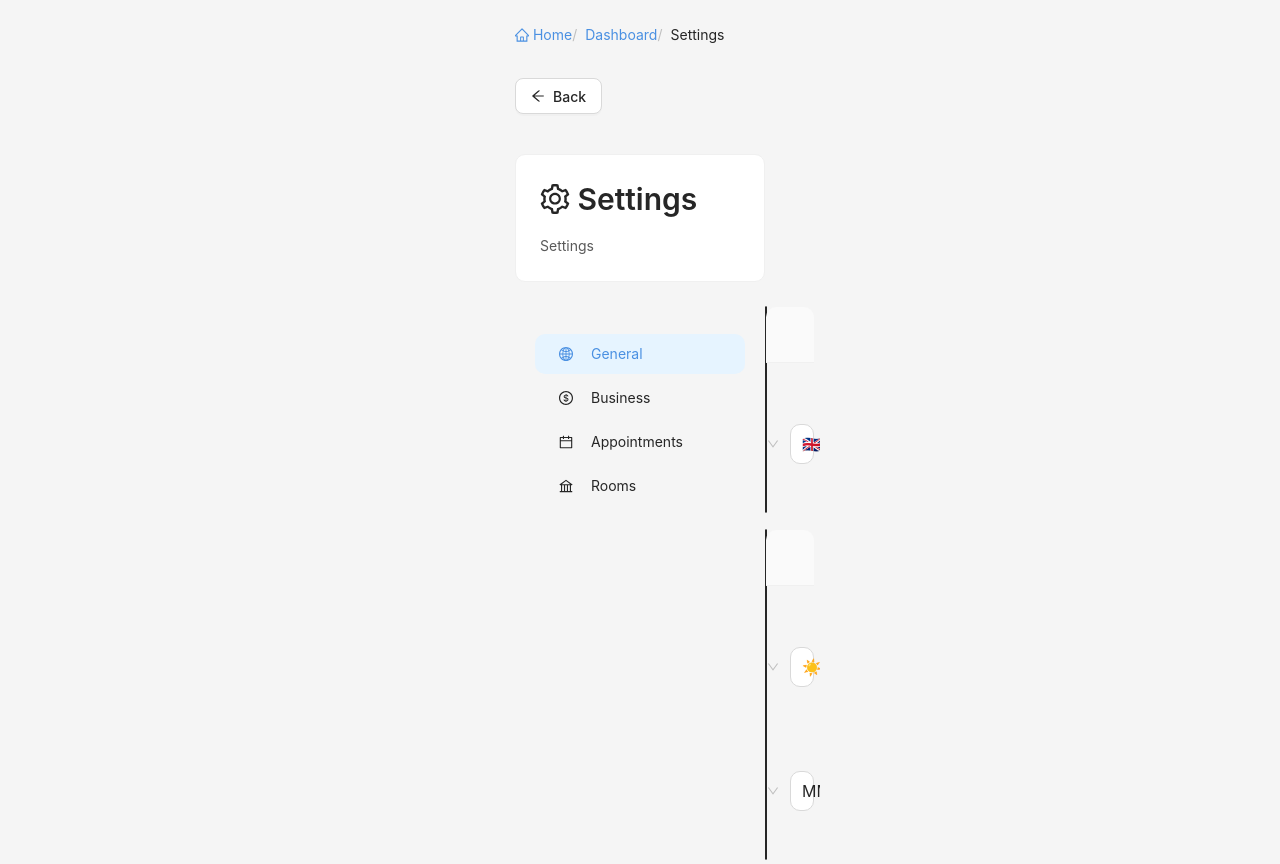
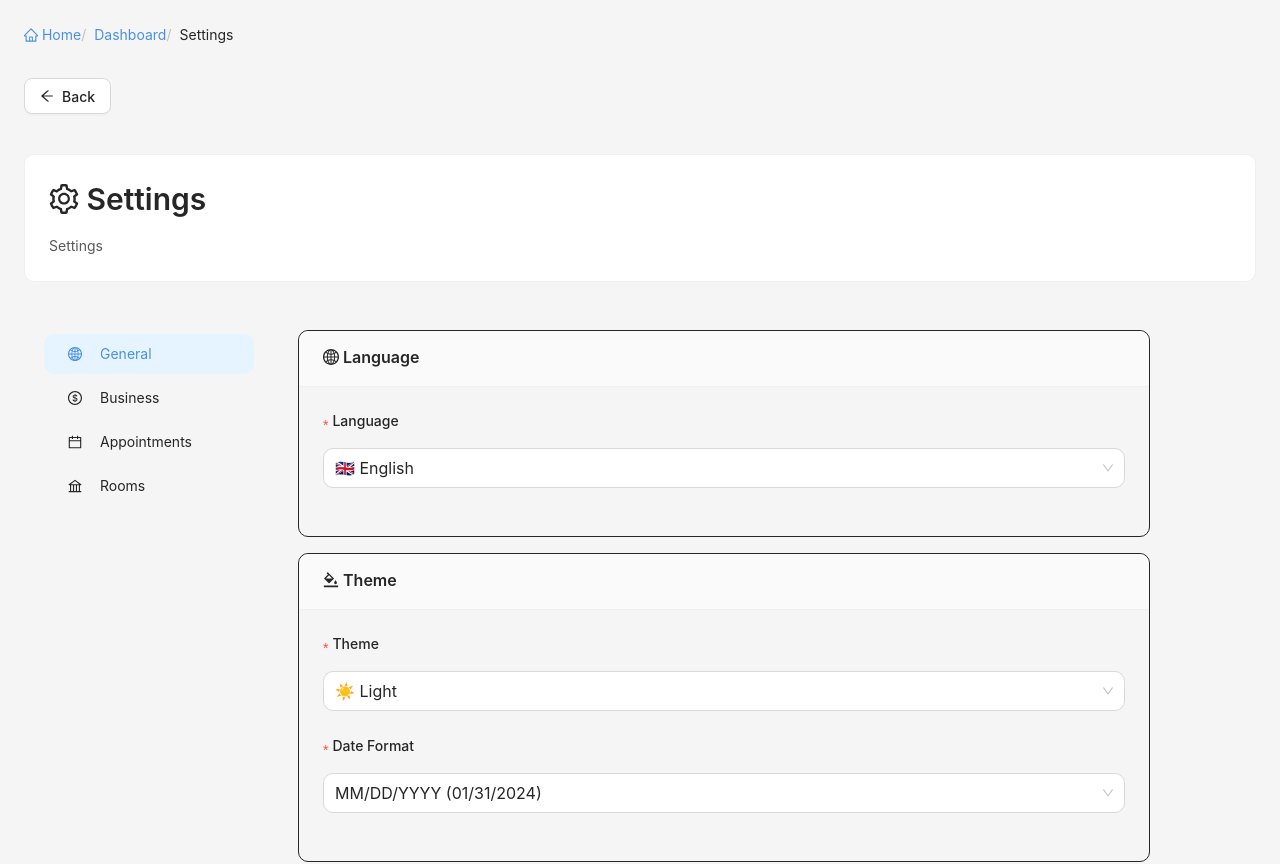
Before and after one commit to Daresoul/customer-relation-database, a React (Vite) app: page /settings in a window 1280 px wide. Shown: the top 864 px of the page. Built offline with nearby package versions, Linux system fonts and the light colour scheme.

Commit message:
intermediate, but appointments sorta working

```diff
--- a/src/components/AppointmentModal/AppointmentModal.tsx
+++ b/src/components/AppointmentModal/AppointmentModal.tsx
@@ -13,7 +13,7 @@ import {
   Col,
   Typography,
   Divider,
-  message,
+  App,
 } from 'antd';
 import {
   CalendarOutlined,
@@ -50,9 +50,9 @@ interface AppointmentModalProps {
   rooms?: any[];
 }
 
-const AppointmentModal: React.FC<AppointmentModalProps> = ({
-  visible,
-  open,
+// Inner component that only renders when modal is open
+const AppointmentModalContent: React.FC<Omit<AppointmentModalProps, 'visible' | 'open'> & { isVisible: boolean }> = ({
+  isVisible,
   appointment,
   initialDate,
   initialEndDate,
@@ -61,6 +61,7 @@ const AppointmentModal: React.FC<AppointmentModalProps> = ({
   mode = 'create',
   rooms: propsRooms,
 }) => {
+  const { message } = App.useApp();
   const [form] = Form.useForm();
   const [loading, setLoading] = useState(false);
   const [conflicts, setConflicts] = useState<Appointment[]>([]);
@@ -76,12 +77,9 @@ const AppointmentModal: React.FC<AppointmentModalProps> = ({
     []
   );
 
-  // Determine modal visibility - prefer 'open' prop, fall back to 'visible' for backward compatibility
-  const isModalVisible = open ?? visible ?? false;
-
   // Initialize form values
   useEffect(() => {
-    if (isModalVisible) {
+    if (isVisible) {
       if (mode === 'edit' && appointment) {
         form.setFieldsValue({
           patient_id: appointment.patient_id,
@@ -115,7 +113,7 @@ const AppointmentModal: React.FC<AppointmentModalProps> = ({
         });
       }
     }
-  }, [isModalVisible, appointment, mode, initialDate, initialEndDate, form]);
+  }, [isVisible, appointment, mode, initialDate, initialEndDate, form]);
 
   // Check for conflicts when room or time changes
   const checkConflicts = async () => {
@@ -146,6 +144,9 @@ const AppointmentModal: React.FC<AppointmentModalProps> = ({
       setConflicts(response.conflicts || []);
     } catch (error) {
       console.error('Failed to check conflicts:', error);
+      // Clear conflicts and show warning instead of blocking
+      setConflicts([]);
+      message.warning('Unable to check for conflicts. Please verify manually.');
     } finally {
       setCheckingConflicts(false);
     }
@@ -244,7 +245,7 @@ const AppointmentModal: React.FC<AppointmentModalProps> = ({
           {mode === 'create' ? 'New Appointment' : 'Edit Appointment'}
         </Space>
       }
-      open={isModalVisible}
+      open={isVisible}
       destroyOnHidden
       onCancel={handleCancel}
       width={700}
@@ -418,4 +419,16 @@ const AppointmentModal: React.FC<AppointmentModalProps> = ({
   );
 };
 
+// Wrapper component that conditionally renders content
+const AppointmentModal: React.FC<AppointmentModalProps> = (props) => {
+  const isModalVisible = props.open ?? props.visible ?? false;
+
+  // Only render the content when modal is visible
+  if (!isModalVisible) {
+    return null;
+  }
+
+  return <AppointmentModalContent {...props} isVisible={isModalVisible} />;
+};
+
 export default AppointmentModal;
--- a/src/pages/Appointments/Appointments.tsx
+++ b/src/pages/Appointments/Appointments.tsx
@@ -9,7 +9,7 @@ import {
   Input,
   Drawer,
   Modal,
-  message,
+  App,
   Card,
   Statistic,
   Row,
@@ -48,6 +48,7 @@ const { Search } = Input;
 const { Option } = Select;
 
 const Appointments: React.FC = () => {
+  const { message } = App.useApp();
   const [activeTab, setActiveTab] = useState<'calendar' | 'list'>('calendar');
   const [calendarView, setCalendarView] = useState<CalendarView>('month');
   const [modalVisible, setModalVisible] = useState(false);
--- a/src/pages/Appointments/AppointmentsTab.tsx
+++ b/src/pages/Appointments/AppointmentsTab.tsx
@@ -8,7 +8,7 @@ import {
   Input,
   Drawer,
   Modal,
-  message,
+  App,
   Row,
   Col,
   Checkbox,
@@ -40,6 +40,7 @@ import styles from './Appointments.module.css';
 const { RangePicker } = DatePicker;
 
 const AppointmentsTab: React.FC = () => {
+  const { message } = App.useApp();
   const [activeView, setActiveView] = useState<'calendar' | 'list'>('list');
   const [calendarView, setCalendarView] = useState<CalendarView>('month');
   const [modalVisible, setModalVisible] = useState(false);
--- a/src/pages/Settings/Settings.module.css
+++ b/src/pages/Settings/Settings.module.css
@@ -7,8 +7,9 @@
 }
 
 .contentWrapper {
-  max-width: 1200px;
+  max-width: 1400px;
   margin: 0 auto;
+  width: 100%;
 }
 
 .breadcrumbLink {
@@ -21,6 +22,13 @@
 
 .settingsLayout {
   background: transparent;
+}
+
+.settingsContent {
+  padding: 24px;
+  background: transparent;
+  flex: 1;
+  max-width: 900px;
 }
 
 .formAction {
@@ -93,8 +101,6 @@
 .content {
   flex: 1;
   padding: 24px;
-  max-width: 800px;
-  margin: 0 auto;
 }
 
 /* Headers */
--- a/src/pages/Settings/SettingsLayout.tsx
+++ b/src/pages/Settings/SettingsLayout.tsx
@@ -37,10 +37,12 @@ interface MenuItem {
 const SettingsLayout: React.FC = () => {
   const { t } = useTranslation(['common', 'entities', 'navigation', 'forms']);
   const navigate = useNavigate();
-  const [form] = Form.useForm();
   const { themeMode, setThemeMode } = useTheme();
   const themeColors = useThemeColors();
   const [selectedCategory, setSelectedCategory] = useState<SettingsCategory>('general');
+
+  // Only create form for tabs that need it (not for rooms tab which has its own form)
+  const [form] = Form.useForm();
 
   const { settings, updateSettings, isLoading, isUpdating } = useAppSettings();
 
@@ -181,14 +183,18 @@ const SettingsLayout: React.FC = () => {
             </Sider>
 
             {/* Content Area */}
-            <Content>
+            <Content className={styles.settingsContent}>
+              {/* Rooms tab doesn't need the parent form - it has its own modal form */}
+              {selectedCategory === 'rooms' ? (
+                <CurrentComponent isUpdating={isUpdating} />
+              ) : (
                 <Form
                   form={form}
                   layout="vertical"
                   onFinish={handleSubmit}
                 >
                   {/* Dynamic content based on selected category */}
-                <CurrentComponent form={form} isUpdating={isUpdating} />
+                  <CurrentComponent isUpdating={isUpdating} />
 
                   {/* Save/Cancel buttons - always visible */}
                   <Card
@@ -216,6 +222,7 @@ const SettingsLayout: React.FC = () => {
                     </Form.Item>
                   </Card>
                 </Form>
+              )}
             </Content>
           </Layout>
         </div>
--- a/src/pages/Settings/components/AppointmentsSettings.tsx
+++ b/src/pages/Settings/components/AppointmentsSettings.tsx
@@ -8,11 +8,10 @@ import styles from '../Settings.module.css';
 const { Text, Paragraph } = Typography;
 
 interface AppointmentsSettingsProps {
-  form: any;
   isUpdating: boolean;
 }
 
-const AppointmentsSettings: React.FC<AppointmentsSettingsProps> = ({ form, isUpdating }) => {
+const AppointmentsSettings: React.FC<AppointmentsSettingsProps> = ({ isUpdating }) => {
   const { t } = useTranslation(['common', 'forms']);
   const themeColors = useThemeColors();
 
--- a/src/pages/Settings/components/BusinessSettings.tsx
+++ b/src/pages/Settings/components/BusinessSettings.tsx
@@ -10,11 +10,10 @@ const { Text } = Typography;
 const { Option } = Select;
 
 interface BusinessSettingsProps {
-  form: any;
   isUpdating: boolean;
 }
 
-const BusinessSettings: React.FC<BusinessSettingsProps> = ({ form, isUpdating }) => {
+const BusinessSettings: React.FC<BusinessSettingsProps> = ({ isUpdating }) => {
   const { t } = useTranslation(['common', 'forms']);
   const themeColors = useThemeColors();
   const { data: currencies, isLoading: currenciesLoading } = useCurrencies();
--- a/src/pages/Settings/components/GeneralSettings.tsx
+++ b/src/pages/Settings/components/GeneralSettings.tsx
@@ -9,11 +9,10 @@ const { Text } = Typography;
 const { Option } = Select;
 
 interface GeneralSettingsProps {
-  form: any;
   isUpdating: boolean;
 }
 
-const GeneralSettings: React.FC<GeneralSettingsProps> = ({ form, isUpdating }) => {
+const GeneralSettings: React.FC<GeneralSettingsProps> = ({ isUpdating }) => {
   const { t } = useTranslation(['common', 'forms']);
   const themeColors = useThemeColors();
 
--- a/src/pages/Settings/components/RoomsSettings.tsx
+++ b/src/pages/Settings/components/RoomsSettings.tsx
@@ -11,11 +11,10 @@ const { TextArea } = Input;
 
 
 interface RoomsSettingsProps {
-  form: any;
   isUpdating: boolean;
 }
 
-const RoomsSettings: React.FC<RoomsSettingsProps> = ({ form, isUpdating }) => {
+const RoomsSettings: React.FC<RoomsSettingsProps> = ({ isUpdating }) => {
   const { t } = useTranslation(['common', 'forms']);
   const themeColors = useThemeColors();
   const [roomModalVisible, setRoomModalVisible] = useState(false);
```
Lines whose indentation alone changed are shown as unchanged.
